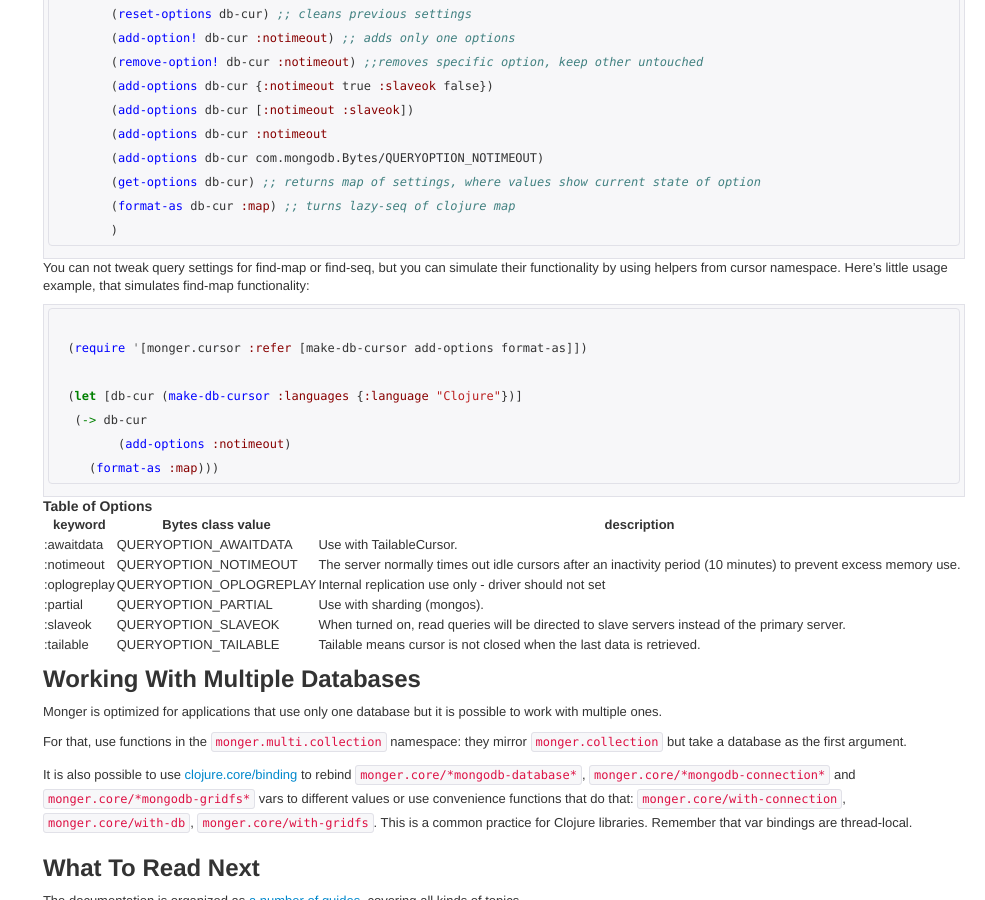
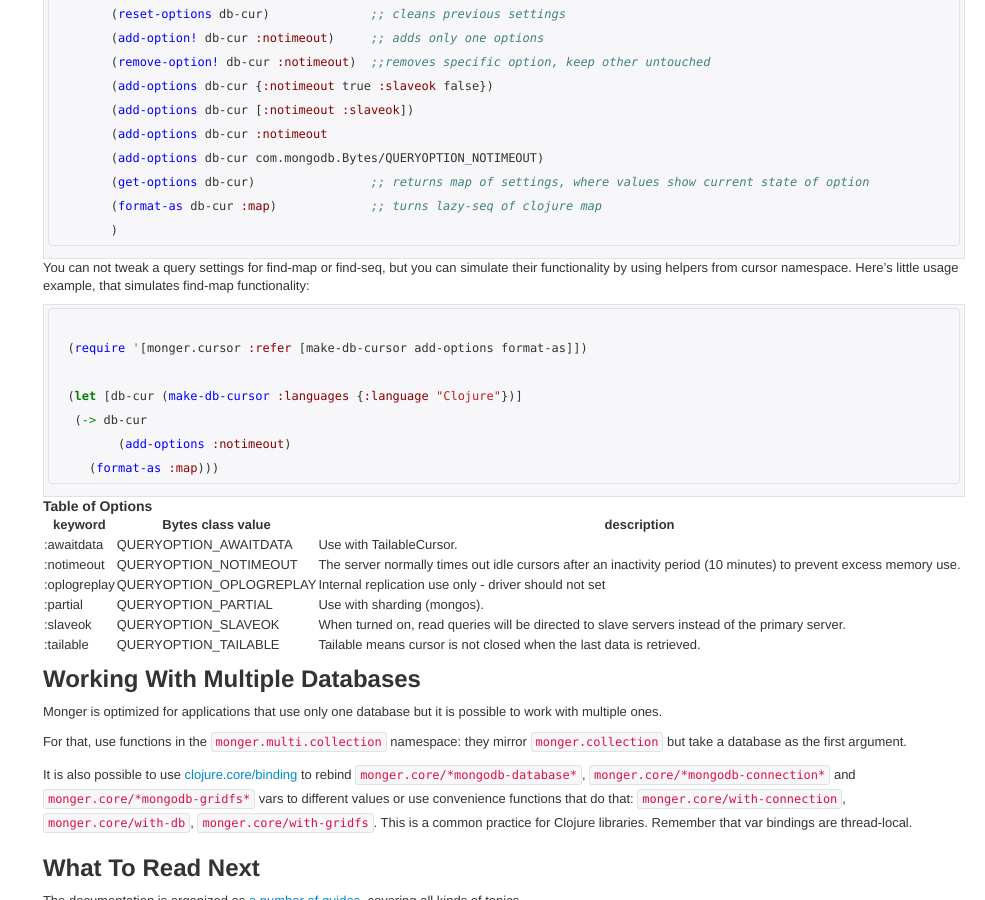
Before and after one commit to clojurewerkz/monger.docs, a Jekyll site: the page built from articles/querying.md, in a window 1280 px wide and 900 px high, scrolled down 12889 px. Shown: the whole window, without its empty margins (295-1280 px from the left). Built offline with Jekyll 4.4.1, drawn with Linux system fonts in a browser that asks for light colours; some web fonts are replaced; Markdown is read by kramdown in place of the engine named in the settings; comment, search, counter and statistics services are not loaded.

````diff
--- a/articles/querying.md
+++ b/articles/querying.md
@@ -727,8 +727,8 @@ When you are using the query DSL, then it's easy to tweak the options, just add
   (with-collection "products"
     (find {:language "Clojure"})
     (options {:notimeout true, :slaveok false}) ;;`false` turns option off
-    (options [:notimeout :slaveok]) ;; activate these 2 options
-    (options :notimeout) ;; only timeout
+    (options [:notimeout :slaveok])             ;; activate these 2 options
+    (options :notimeout)                        ;; only timeout
     (options com.mongodb.Bytes/QUERYOPTION_NOTIMEOUT))
 ```
 
@@ -744,19 +744,19 @@ Here's example usage of cursor helper
            '[monger.cursor :as cur])
 
   (let [db-cur (coll/find :languages {:language "Clojure"})]
-  	(reset-options db-cur) ;; cleans previous settings
-  	(add-option! db-cur :notimeout) ;; adds only one options
-  	(remove-option! db-cur :notimeout) ;;removes specific option, keep other untouched
+  	(reset-options db-cur)              ;; cleans previous settings
+  	(add-option! db-cur :notimeout)     ;; adds only one options
+  	(remove-option! db-cur :notimeout)  ;;removes specific option, keep other untouched
   	(add-options db-cur {:notimeout true :slaveok false})
   	(add-options db-cur [:notimeout :slaveok])
   	(add-options db-cur :notimeout
   	(add-options db-cur com.mongodb.Bytes/QUERYOPTION_NOTIMEOUT)
-  	(get-options db-cur) ;; returns map of settings, where values show current state of option
-  	(format-as db-cur :map) ;; turns lazy-seq of clojure map
+  	(get-options db-cur)                ;; returns map of settings, where values show current state of option
+  	(format-as db-cur :map)             ;; turns lazy-seq of clojure map
   	)
 ```
 
-You can not tweak query settings for find-map or find-seq, but you can simulate their functionality by using helpers from cursor namespace. Here's little usage example, that simulates find-map functionality:
+You can not tweak a query settings for find-map or find-seq, but you can simulate their functionality by using helpers from cursor namespace. Here's little usage example, that simulates find-map functionality:
 
 ```clojure
 
````
